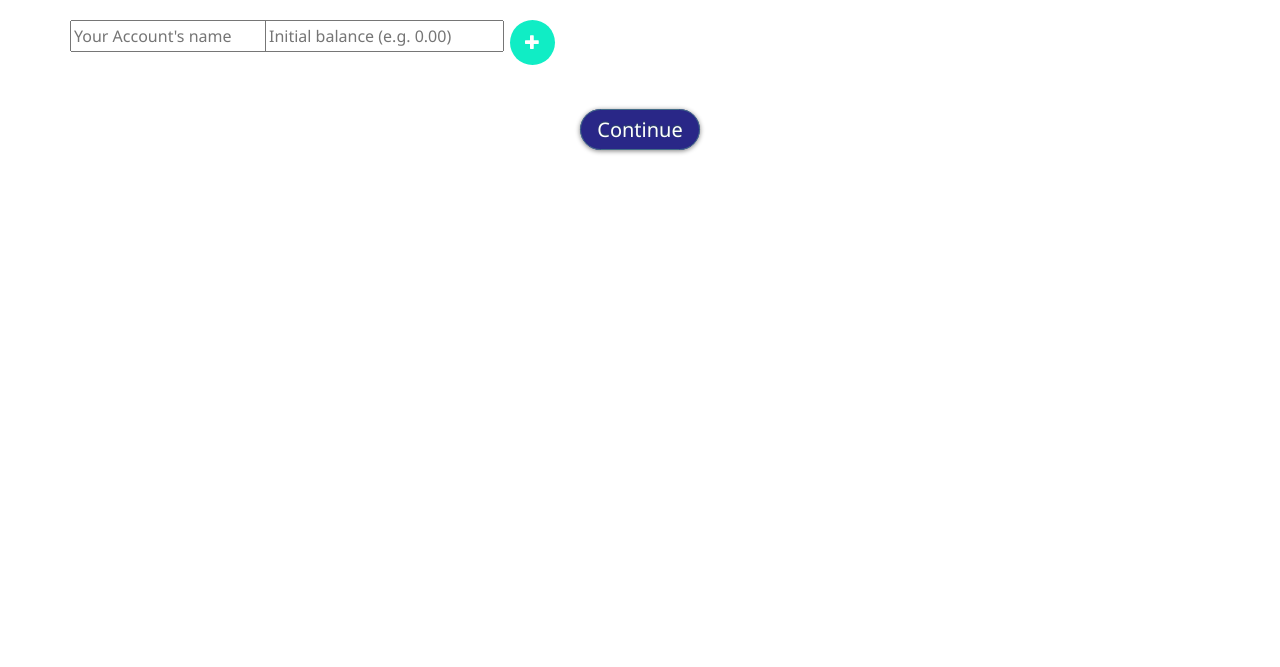
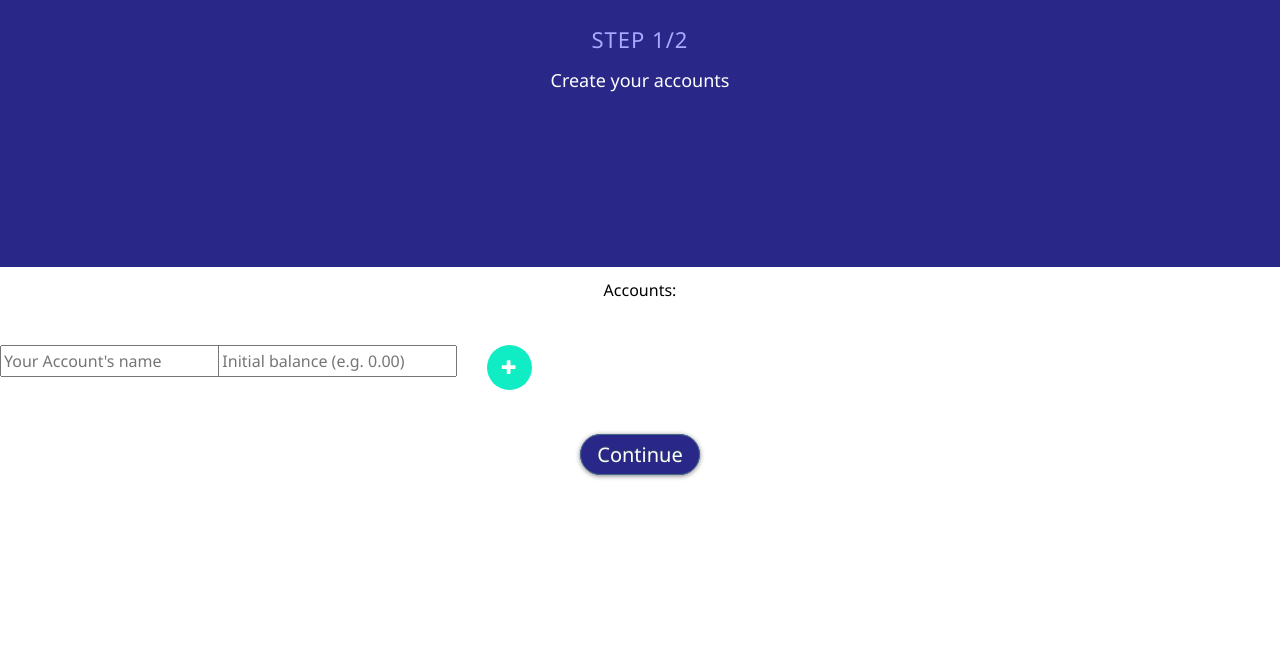
Before and after one commit to ChrisDrobnicky/Penny-Pincher, a website: page public/views/accounts/accounts.template.html in a window 1280 px wide. Shown: the part 133-800 px from the top of the page. Drawn offline with nearby package versions, Linux system fonts and the light colour scheme.

Commit message:
change first section in accounts view

```diff
--- a/public/stylesheets/main.scss
+++ b/public/stylesheets/main.scss
@@ -23,6 +23,27 @@ body {
       .pp-header__heading {
         font-size: 18px;
         font-weight: 700;
+      }
+    }
+    .pp-configuration {
+      height: 120px;
+      position: absolute;
+      margin: auto;
+      top: 0;
+      bottom: 0;
+      right: 0;
+      left: 0;
+      text-align: center;
+      .pp-configuration__heading {
+        color: $subheading;
+        font-size: 22px;
+        letter-spacing: 1px;
+      }
+      .pp-configuration__subheading {
+        color: #fff;
+        font-size: 18px;
+        margin-top: 20px;
+        font-weight: 300;
       }
     }
     .pp-total-details {
--- a/public/views/accounts/accounts.template.html
+++ b/public/views/accounts/accounts.template.html
@@ -14,12 +14,21 @@
     <script src="https://ajax.googleapis.com/ajax/libs/jquery/1.12.4/jquery.min.js"></script>
   </head>
   <body>
-    <div class="container">
+    <section class="pp-total-information">
       <header class="pp-header">
         <h1 class="pp-header__heading">Configure Penny-Pincher</h1>
-        <h2 class="pp-header__subheading">Step 1/2 - create your accounts</h2>
       </header>
+      <div class="pp-configuration">
+        <h1 class="pp-configuration__heading">
+          STEP 1/2
+        </h1>
+        <h2 class="pp-configuration__subheading">
+          Create your accounts
+        </h2>
+      </div>
+    </section>
       <div class="pp-accounts-container">
+        <h1 class="pp-accounts-container__heading">Accounts:</h1>
         <ul class="pp-account-list" id="accountList">
         </ul>
       </div>
@@ -70,7 +79,6 @@
           Continue
         </a>
       </div>
-    </div>
     <script src="../../helper_modules/ManageLocalStorage.js"></script>
     <script src="./accounts.js"></script>
   </body>
--- a/public/views/accounts/stylesheets/_accounts-container.scss
+++ b/public/views/accounts/stylesheets/_accounts-container.scss
@@ -1,16 +1,24 @@
 @import "../../../stylesheets/variables";
 
+
 .pp-accounts-container {
+  width: 450px;
+  margin: 0 auto;
+  .pp-accounts-container__heading {
+    font-size: 16px;
+    margin: 15px auto;
+    text-align: center;
+  }
   .pp-account-list {
     list-style-type: none;
     padding: 5px;
     .pp-account-list__item {
       border: 1px solid #F6F5F8;
-      width: 650px;
+      width: 450px;
       height: 55px;
       padding: 5px;
-      &:hover {
-        background-color: #ececec;
+      &:nth-child(even){
+        background-color: #F6F5F8;
       }
       &:hover > .pp-account-list__button {
         display: inline-block;
@@ -20,13 +28,14 @@
       }
     }
     .pp-account-list__name {
+      margin-right: 50px;
+      padding-left: 5px;
       display: inline-block;
-      width: 250px;
-      margin-left: 10px;
+      width: 150px;
     }
     .pp-account-list__balance {
       display: inline-block;
-      width: 250px;
+      width: 100px;
     }
     .pp-account-list__button {
       display: none;
```
Also changed, not shown: public/stylesheets/main.css, public/views/accounts/stylesheets/accounts.stylesheet.css.
